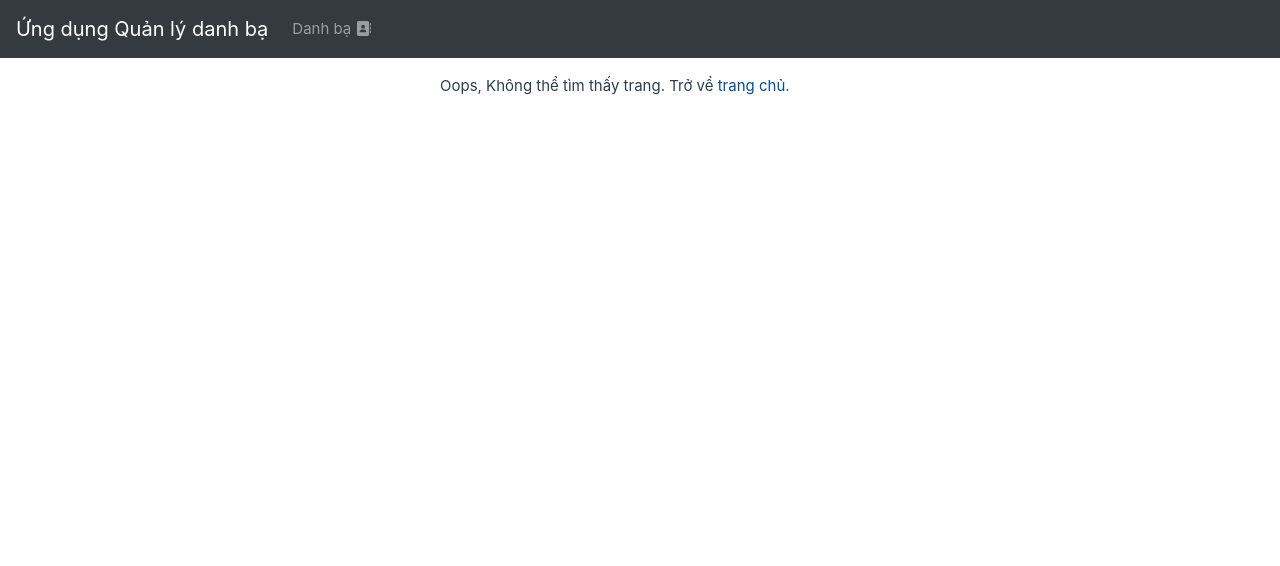
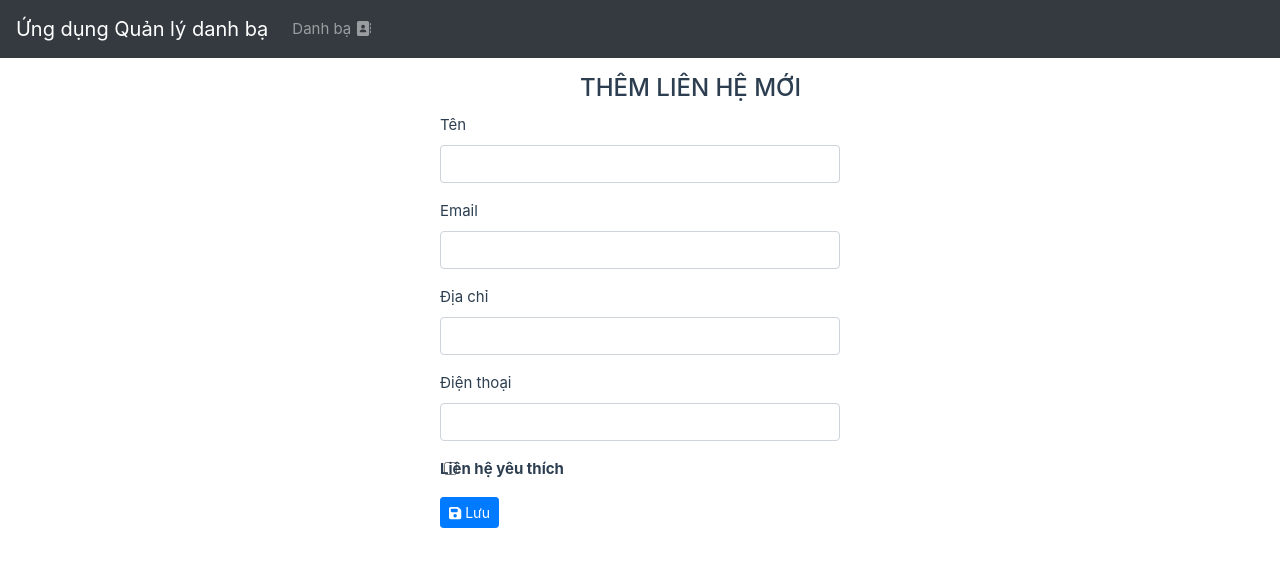
Before and after one commit to Trongb1910321/B1910321_NguyenThanhTrong_Frontend, a Vue app: page /create in a window 1280 px wide. Shown: the top 566 px of the page. Built offline with nearby package versions, Linux system fonts and the light colour scheme.

Commit message:
Tao trang cap nhat lien he

```diff
--- a/src/router/index.js
+++ b/src/router/index.js
@@ -17,6 +17,12 @@
         component: ()=> import("@/views/ContactEdit.vue"),
         props: true //enable to use $route.params as props
     },
+    {
+        path: "/create/",
+        name: "contact.add",
+        component: ()=> import("@/views/ContactAdd.vue"),
+        props: true //enable to use $route.params as props
+    },
 ];
 
 const router = createRouter({
--- /dev/null
+++ b/src/views/ContactAdd.vue
@@ -0,0 +1,72 @@
+<template>
+    <div v-if="contact" class="page">
+        <h4 class="text-uppercase" style="margin-left: 35%;">Thêm liên hệ mới</h4>
+        <ContactForm :contact="contact"
+        @submit:contact="addContact" />
+        <p>{{ message }}</p>
+    </div>
+</template>
+
+<script>
+    import ContactForm from "@/components/ContactForm.vue";
+    import contactService from "@/services/contact.service";
+
+    export default {
+        components: {
+            ContactForm,
+        },
+        props: {
+            id: {
+                type: String,
+                requied: true
+            },
+        },
+
+        data(){
+            return {
+                contact: null,
+                message:"",
+            };
+        },
+
+        methods: {
+            async getContact(){
+                try {
+                    this.contact = await {
+                        name: "",
+                        email:"",
+                        address:"",
+                        phone:"",
+                        favorite: false
+                    }
+                }
+                catch(error) {
+                    console.log(error);
+                    this.$router.push({
+                        name: "notfound",
+                        params: {
+                            pathMatch: this.$route.path.split("/").slice(1)
+                        },
+                        query: this.$route.query,
+                        hash: this.$route.hash,
+                    });
+                }
+            },
+
+            async addContact(data){
+                try {
+                    await contactService.create(data);
+                    this.message = "Thêm liên hệ thành công!";
+                } catch (error){
+                    console.log(error);
+                }
+            },
+        },
+
+        created(){
+            this.getContact();
+            this.message = "";
+        },
+
+    };
+</script>
```
